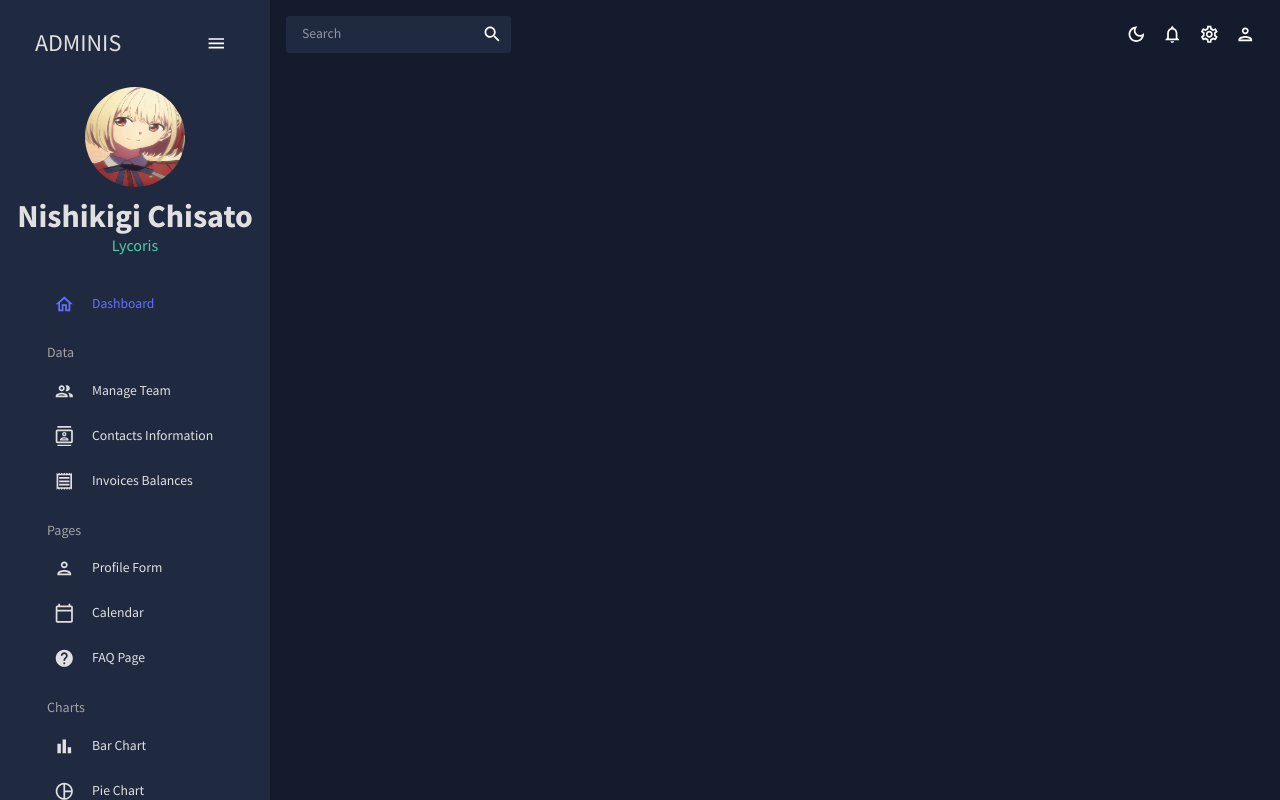
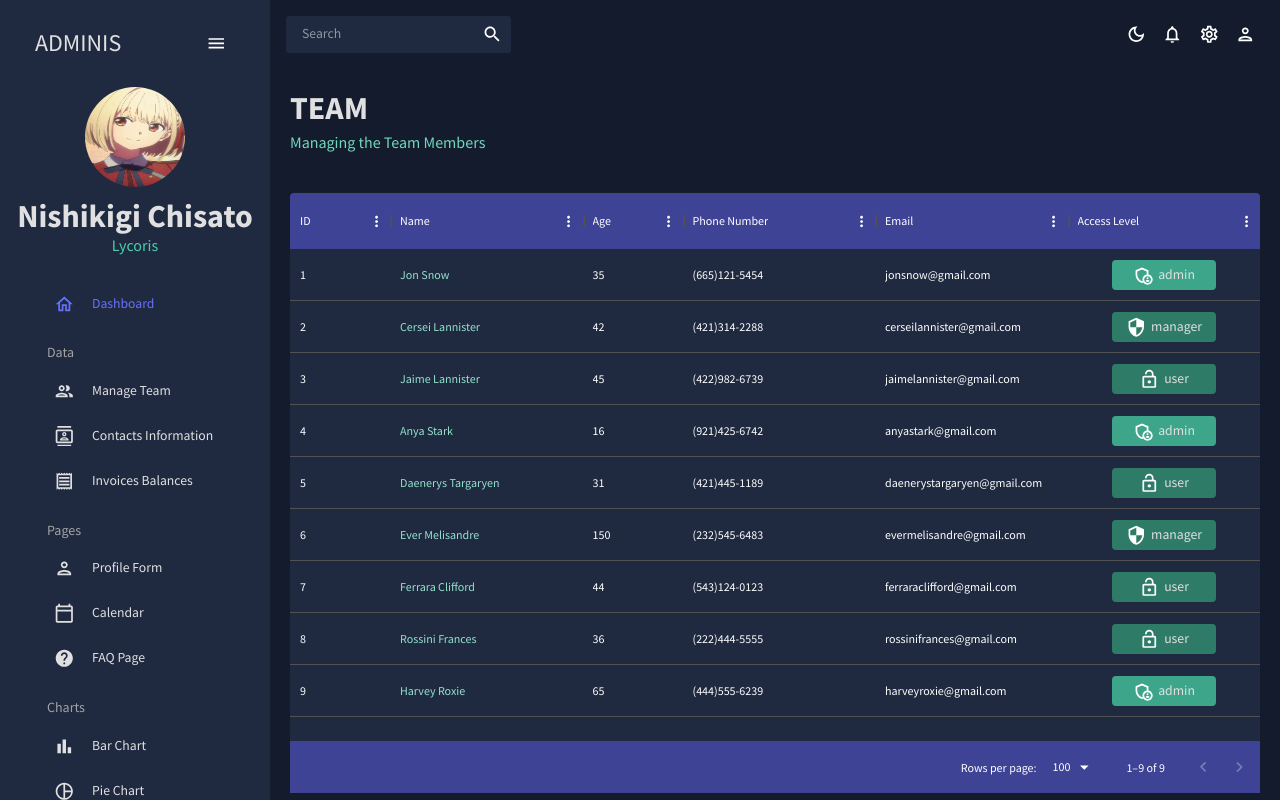
Before and after one commit to jscjml2/dashboard-react, a React (Create React App) app: page /team in a window 1280 px wide. Built offline with nearby package versions, Linux system fonts and the light colour scheme.

Commit message:
finished table pages (team, contacts, invoices)

```diff
--- a/src/App.js
+++ b/src/App.js
@@ -4,9 +4,9 @@
 import Topbar from "./scenes/global/Topbar";
 import Sidebar from "./scenes/global/Sidebar";
 import Dashboard from "./scenes/dashboard";
-// import Team from "./scenes/team";
-// import Invoices from "./scenes/invoices";
-// import Contacts from "./scenes/contacts";
+import Team from "./scenes/team";
+import Contacts from "./scenes/contacts";
+import Invoices from "./scenes/invoices";
 // import Bar from "./scenes/bar";
 // import Form from "./scenes/form";
 // import Line from "./scenes/line";
@@ -29,9 +29,9 @@
             <Topbar />
             <Routes>
               <Route path="/" element={<Dashboard />} />
-              {/* <Route path="/team" element={<Team />} /> */}
-              {/* <Route path="/contacts" element={<Contacts />} /> */}
-              {/* <Route path="/invoices" element={<Invoices />} /> */}
+              <Route path="/team" element={<Team />} />
+              <Route path="/contacts" element={<Contacts />} />
+              <Route path="/invoices" element={<Invoices />} />
               {/* <Route path="/form" element={<Form />} /> */}
               {/* <Route path="/bar" element={<Bar />} /> */}
               {/* <Route path="/pie" element={<Pie />} /> */}
--- /dev/null
+++ b/src/components/Header.jsx
@@ -0,0 +1,25 @@
+import { Typography, Box, useTheme } from "@mui/material";
+import { tokens } from "../theme";
+
+const Header = ({ title, subtitle }) => {
+  const theme = useTheme();
+  const colors = tokens(theme.palette.mode);
+
+  return (
+    <Box mb="30px">
+      <Typography
+        variant="h2"
+        color={colors.grey[100]}
+        fontWeight="bold"
+        sx={{ mb: "5px" }}
+      >
+        {title}
+      </Typography>
+      <Typography variant="h5" color={colors.greenAccent[400]}>
+        {subtitle}
+      </Typography>
+    </Box>
+  );
+};
+
+export default Header;
--- /dev/null
+++ b/src/scenes/contacts/index.jsx
@@ -0,0 +1,103 @@
+// https://mui.com/x/react-data-grid/ -- for information regarding the data grid...
+
+import { Box } from "@mui/material";
+import { DataGrid, GridToolbar } from "@mui/x-data-grid";
+import { tokens } from "../../theme";
+import { mockDataContacts } from "../../data/mockData";
+import Header from "../../components/Header";
+import { useTheme } from "@mui/material";
+
+const Contacts = () => {
+  const theme = useTheme();
+  const colors = tokens(theme.palette.mode);
+
+  const columns = [
+    { field: "id", headerName: "ID", flex: 0.5 },
+    { field: "registrarId", headerName: "Registrar ID" },
+    {
+      field: "name",
+      headerName: "Name",
+      flex: 1,
+      cellClassName: "name-column--cell",
+    },
+    {
+      field: "age",
+      headerName: "Age",
+      type: "number",
+      headerAlign: "left",
+      align: "left",
+    },
+    {
+      field: "phone",
+      headerName: "Phone Number",
+      flex: 1,
+    },
+    {
+      field: "email",
+      headerName: "Email",
+      flex: 1,
+    },
+    {
+      field: "address",
+      headerName: "Address",
+      flex: 1,
+    },
+    {
+      field: "city",
+      headerName: "City",
+      flex: 1,
+    },
+    {
+      field: "zipCode",
+      headerName: "ZipCode",
+      flex: 1,
+    },
+  ];
+
+  return (
+    <Box m="20px">
+      <Header
+        title="CONTACTS"
+        subtitle="List of Contacts for Future Reference"
+      />
+      <Box
+        m="40px 0 0 0"
+        height="75vh"
+        sx={{
+          "& .MuiDataGrid-root": {
+            border: "none",
+          },
+          "& .MuiDataGrid-cell": {
+            borderBottom: "none",
+          },
+          "& .name-column--cell": {
+            color: colors.greenAccent[300],
+          },
+          "& .MuiDataGrid-columnHeaders": {
+            backgroundColor: colors.blueAccent[700],
+            borderBottom: "none",
+          },
+          "& .MuiDataGrid-virtualScroller": {
+            backgroundColor: colors.primary[400],
+          },
+          "& .MuiDataGrid-footerContainer": {
+            borderTop: "none",
+            backgroundColor: colors.blueAccent[700],
+          },
+          "& .MuiDataGrid-toolbarContainer .MuiButton-text": {
+            color: `${colors.grey[100]} !important`,
+          },
+        }}
+      >
+        <DataGrid
+          rows={mockDataContacts}
+          columns={columns}
+          // GridToolbar can be customized to our liking... see the documentation from the header comment.
+          components={{ Toolbar: GridToolbar }}
+        />
+      </Box>
+    </Box>
+  );
+};
+
+export default Contacts;
--- a/src/scenes/dashboard/index.jsx
+++ b/src/scenes/dashboard/index.jsx
@@ -1,5 +1,14 @@
+import { Box } from "@mui/system";
+import Header from "../../components/Header";
+
 const Dashboard = () => {
-    return <div>Dashboard</div>
-}
+  return (
+    <Box m="20px">
+      <Box display="flex" justifyContent="space-between" alignItems="center">
+        <Header title="DASHBOARD" subtitle="Welcome to your Dashboard" />
+      </Box>
+    </Box>
+  );
+};
 
 export default Dashboard;
--- /dev/null
+++ b/src/scenes/invoices/index.jsx
@@ -0,0 +1,87 @@
+// https://mui.com/x/react-data-grid/ -- for information regarding the data grid...
+
+import { Box, Typography, useTheme } from "@mui/material";
+import { DataGrid } from "@mui/x-data-grid";
+import { tokens } from "../../theme";
+import { mockDataInvoices } from "../../data/mockData";
+import Header from "../../components/Header";
+
+const Invoices = () => {
+  const theme = useTheme();
+  const colors = tokens(theme.palette.mode);
+
+  const columns = [
+    { field: "id", headerName: "ID" },
+    {
+      field: "name",
+      headerName: "Name",
+      flex: 1,
+      cellClassName: "name-column--cell",
+    },
+    {
+      field: "phone",
+      headerName: "Phone Number",
+      flex: 1,
+    },
+    {
+      field: "email",
+      headerName: "Email",
+      flex: 1,
+    },
+    {
+      field: "cost",
+      headerName: "Cost",
+      flex: 1,
+      renderCell: (params) => (
+        <Typography color={colors.greenAccent[500]}>
+          ${params.row.cost}
+        </Typography>
+      ),
+    },
+    {
+      field: "date",
+      headerName: "Date",
+      flex: 1,
+    },
+  ];
+
+  return (
+    <Box m="20px">
+      <Header title="INVOICES" subtitle="List of Invoice Balances" />
+      <Box
+        m="40px 0 0 0"
+        height="75vh"
+        sx={{
+          "& .MuiDataGrid-root": {
+            border: "none",
+          },
+          "& .MuiDataGrid-cell": {
+            borderBottom: "none",
+          },
+          "& .name-column--cell": {
+            color: colors.greenAccent[300],
+          },
+          "& .MuiDataGrid-columnHeaders": {
+            backgroundColor: colors.blueAccent[700],
+            borderBottom: "none",
+          },
+          "& .MuiDataGrid-virtualScroller": {
+            backgroundColor: colors.primary[400],
+          },
+          "& .MuiDataGrid-footerContainer": {
+            borderTop: "none",
+            backgroundColor: colors.blueAccent[700],
+          },
+          "& .MuiCheckbox-root": {
+            color: `${colors.greenAccent[200]} !important`,
+          },
+        }}
+      >
+        {/* we can pass checkboxSelection into the DataGrid thing in order to add checkboxes to the DataGrid. Check the mui page for documentation on different options. */}
+        <DataGrid checkboxSelection rows={mockDataInvoices} columns={columns} />
+      </Box>
+    </Box>
+  );
+};
+
+export default Invoices;
--- /dev/null
+++ b/src/scenes/team/index.jsx
@@ -0,0 +1,107 @@
+// https://mui.com/x/react-data-grid/ -- for information regarding the data grid...
+
+import { Box, Typography, useTheme } from "@mui/material";
+import { DataGrid } from "@mui/x-data-grid";
+import { tokens } from "../../theme";
+import { mockDataTeam } from "../../data/mockData";
+import AdminPanelSettingsOutlinedIcon from "@mui/icons-material/AdminPanelSettingsOutlined";
+import LockOpenOutlinedIcon from "@mui/icons-material/LockOpenOutlined";
+import SecurityOutlinedIcon from "@mui/icons-material/SecurityOutlined";
+import Header from "../../components/Header";
+
+const Team = () => {
+  const theme = useTheme();
+  const colors = tokens(theme.palette.mode);
+
+  const columns = [
+    { field: "id", headerName: "ID" },
+    {
+      field: "name",
+      headerName: "Name",
+      flex: 1,
+      cellClassName: "name-column--cell",
+    },
+    {
+      field: "age",
+      headerName: "Age",
+      type: "number",
+      headerAlign: "left",
+      align: "left",
+    },
+    {
+      field: "phone",
+      headerName: "Phone Number",
+      flex: 1,
+    },
+    {
+      field: "email",
+      headerName: "Email",
+      flex: 1,
+    },
+    {
+      field: "access",
+      headerName: "Access Level",
+      flex: 1,
+      renderCell: ({ row: { access } }) => {
+        return (
+          <Box
+            width="60%"
+            m="0 auto"
+            p="5px"
+            display="flex"
+            justifyContent="center"
+            backgroundColor={
+              access === "admin"
+                ? colors.greenAccent[600]
+                : colors.greenAccent[700]
+            }
+            borderRadius="4px"
+          >
+            {access === "admin" && <AdminPanelSettingsOutlinedIcon />}
+            {access === "manager" && <SecurityOutlinedIcon />}
+            {access === "user" && <LockOpenOutlinedIcon />}
+            <Typography color={colors.grey[100]} sx={{ ml: "5px" }}>
+              {access}
+            </Typography>
+          </Box>
+        );
+      },
+    },
+  ];
+
+  return (
+    <Box m="20px">
+      <Header title="TEAM" subtitle="Managing the Team Members" />
+      <Box
+        m="40px 0 0 0"
+        height="75vh"
+        sx={{
+          "& .MuiDataGrid-root": {
+            border: "none",
+          },
+          "& .MuiDataGrid-cell": {
+            borderBottom: "none",
+          },
+          "& .name-column--cell": {
+            color: colors.greenAccent[300],
+          },
+          "& .MuiDataGrid-columnHeaders": {
+            backgroundColor: colors.blueAccent[700],
+            borderBottom: "none",
+          },
+          "& .MuiDataGrid-virtualScroller": {
+            backgroundColor: colors.primary[400],
+          },
+          "& .MuiDataGrid-footerContainer": {
+            borderTop: "none",
+            backgroundColor: colors.blueAccent[700],
+          },
+        }}
+      >
+        <DataGrid rows={mockDataTeam} columns={columns} />
+      </Box>
+    </Box>
+  );
+};
+
+export default Team;
```
Also changed, not shown: 1 other file (tests, documents, lock files or other folders).
